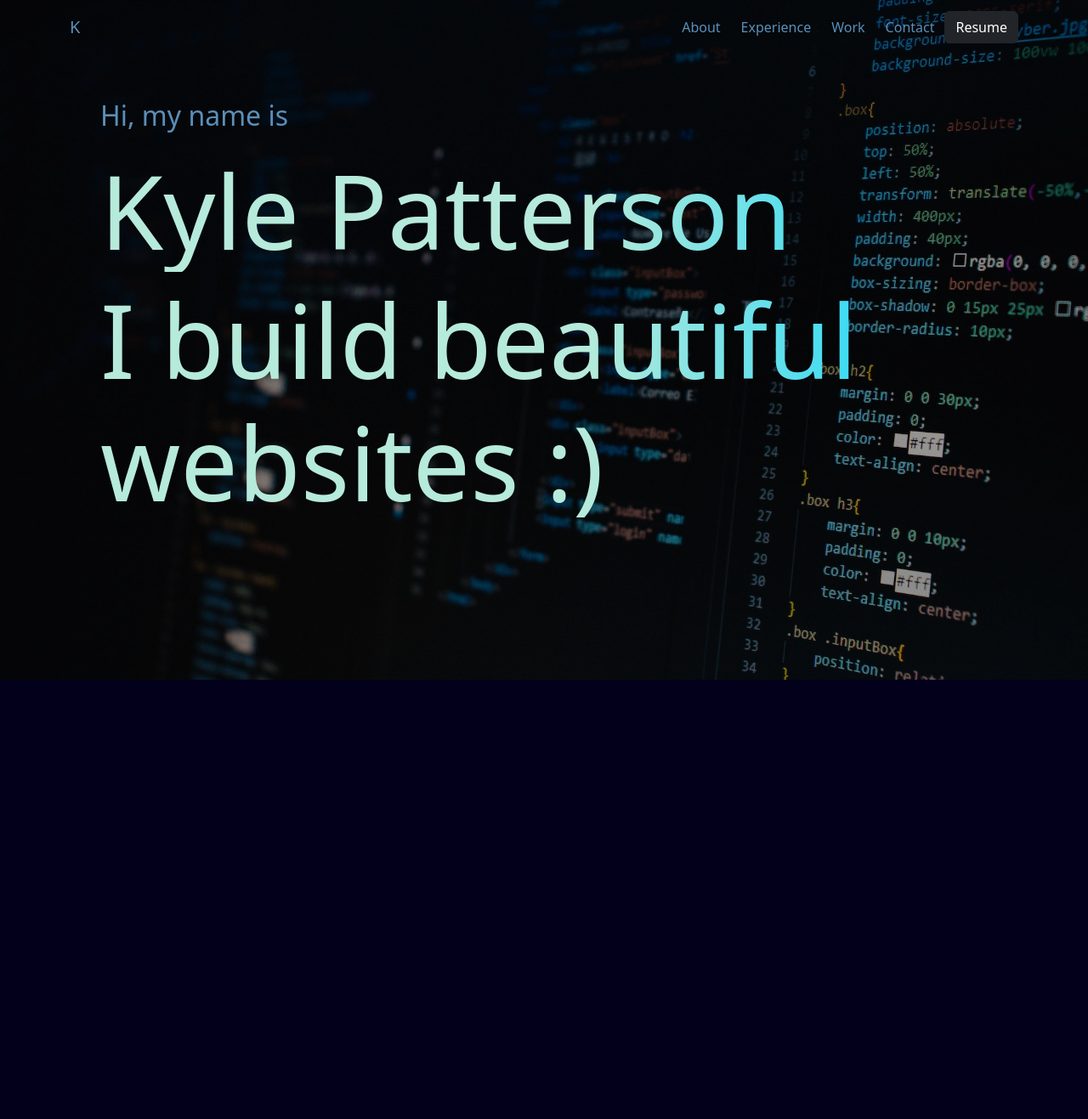
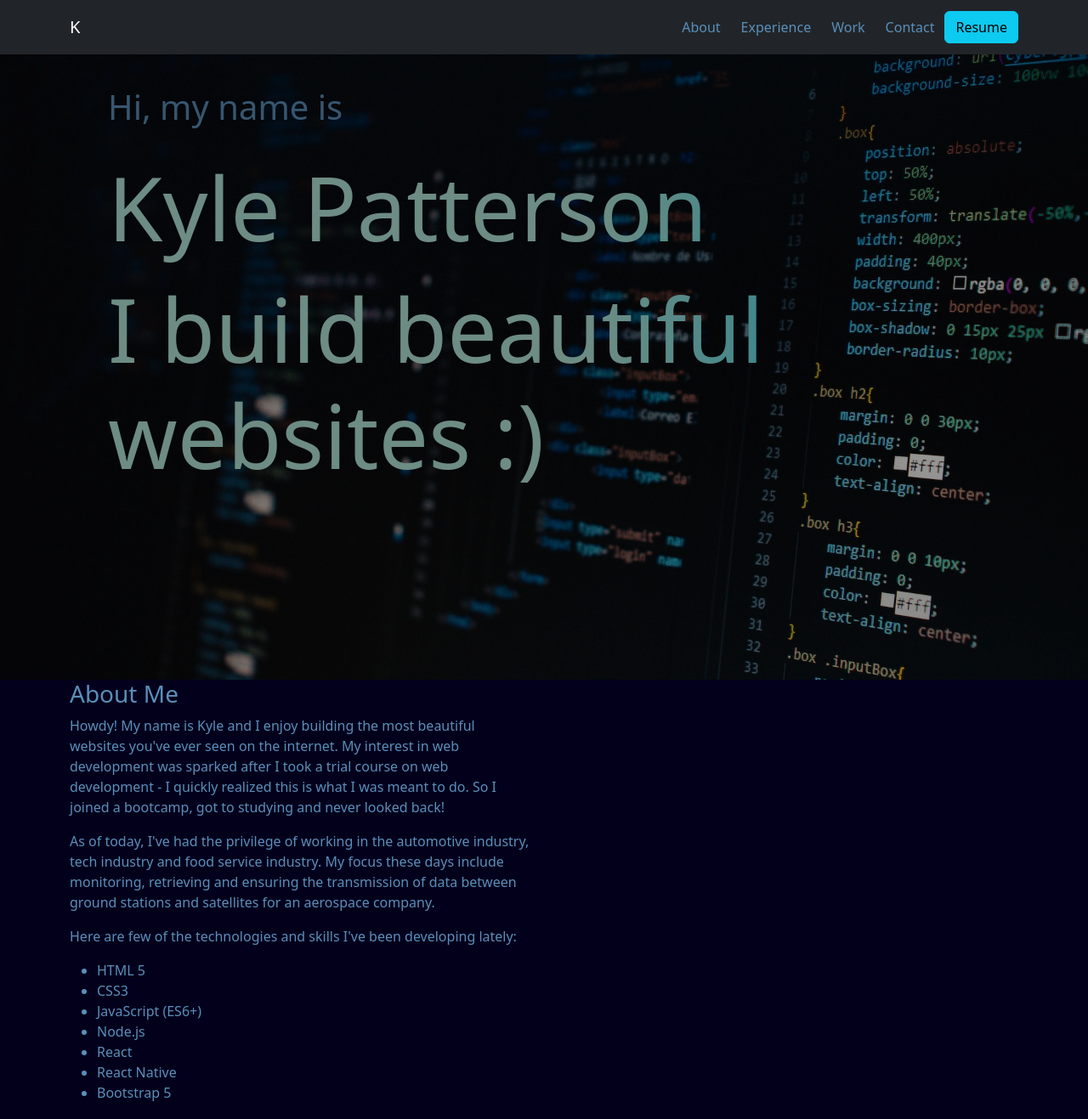
Before and after one commit to kpatterson23/dev-portfolio, a website: page index.html in a window 1280 px wide. Shown: the top 1317 px of the page at 85% size. Drawn offline with nearby package versions, Linux system fonts and the light colour scheme.

Commit message:
Fixed background image. Also started About Me section

```diff
--- a/index.html
+++ b/index.html
@@ -18,10 +18,19 @@
     <link rel="stylesheet" type="text/css" href="style.css" />
   </head>
   <body>
-    <!-- Background Img -->
-    <img class="bg-img" src="img/heading-bg.jpg" alt="Code background" />
+    <!-- Background image -->
+    <header class="header">
+      <div class="container pt-5">
+        <p class="heading-text pt-5">Hi, my name is</p>
+        <h1 class="gradient-text animated bounce">Kyle Patterson</h1>
+        <h1 class="gradient-text animated bounce pb-5">
+          I build beautiful websites :)
+        </h1>
+      </div>
+    </header>
+
     <!-- Navigation -->
-    <nav class="navbar navbar-expand-lg navbar-dark">
+    <nav class="navbar navbar-expand-lg bg-dark navbar-dark fixed-top">
       <div class="container">
         <a class="navbar-brand" href="#">K</a>
         <button
@@ -41,26 +50,61 @@
             <li class="nav-item m-1">
               <a class="nav-link" aria-current="page" href="#">About</a>
             </li>
-            <li class="nav- m-1">
+            <li class="nav-item m-1">
               <a class="nav-link" href="#">Experience</a>
             </li>
-            <li class="nav- m-1">
+            <li class="nav-item m-1">
               <a class="nav-link" href="#">Work</a>
             </li>
-            <li class="nav- m-1">
+            <li class="nav-item m-1">
               <a class="nav-link" href="#">Contact</a>
             </li>
           </ul>
-          <button class="btn btn-dark" type="button">Resume</button>
+          <button class="btn btn-info" type="button">Resume</button>
         </div>
       </div>
     </nav>
 
-    <!-- Heading -->
-    <div class="container p-5">
-      <p class="heading-text">Hi, my name is</p>
-      <h1 class="gradient-text">Kyle Patterson</h1>
-      <h1 class="gradient-text">I build beautiful websites :)</h1>
+    <!-- About Me Section -->
+    <div class="container">
+      <div class="row">
+        <h3>About Me</h3>
+        <div class="col">
+          <p>
+            Howdy! My name is Kyle and I enjoy building the most beautiful
+            websites you've ever seen on the internet. My interest in web
+            development was sparked after I took a trial course on web
+            development - I quickly realized this is what I was meant to do. So
+            I joined a bootcamp, got to studying and never looked back!
+          </p>
+          <p>
+            As of today, I've had the privilege of working in the automotive
+            industry, tech industry and food service industry. My focus these
+            days include monitoring, retrieving and ensuring the transmission of
+            data between ground stations and satellites for an aerospace
+            company.
+          </p>
+          <p>
+            Here are few of the technologies and skills I've been developing
+            lately:
+          </p>
+
+          <!-- Technology List -->
+          <ul>
+            <li>HTML 5</li>
+            <li>CSS3</li>
+            <li>JavaScript (ES6+)</li>
+            <li>Node.js</li>
+            <li>React</li>
+            <li>React Native</li>
+            <li>Bootstrap 5</li>
+          </ul>
+        </div>
+
+        <div class="col">
+          <!-- Profile Pic Section -->
+        </div>
+      </div>
     </div>
 
     <!-- Required Bootstrap JS -->
--- a/package.json
+++ b/package.json
@@ -9,6 +9,7 @@
   "author": "",
   "license": "ISC",
   "dependencies": {
+    "animate.css": "^4.1.1",
     "bootstrap": "^5.3.0-alpha2"
   }
 }
--- a/style.css
+++ b/style.css
@@ -2,22 +2,30 @@ body {
   background-color: #03001c;
   color: #5b8fb9;
   overflow-x: hidden;
-  height: 500vh;
 }
 
-.heading-text {
-  font-size: 4vh;
+h1 {
+  padding: 5px 45px;
 }
 
-.bg-img {
+.header {
+  background-image: url("./img/heading-bg.jpg");
   height: 100vh;
-  width: 100vw;
-  object-fit: cover;
+  min-height: 300px;
+  background-size: cover;
   filter: brightness(0.6);
-  position: absolute;
-  top: 0;
-  left: 0;
-  z-index: -1;
+}
+
+.navbar-brand .nav-item {
+  color: #5b8fb9;
+}
+
+.nav-link {
+  color: #5b8fb9;
+}
+
+.nav-link:hover {
+  color: #b6eada;
 }
 
 .gradient-text {
@@ -44,17 +52,57 @@ body {
   -webkit-text-fill-color: transparent;
   -moz-background-clip: text;
   -moz-text-fill-color: transparent;
-  font-size: 15vh;
+  font-size: 13vh;
+  filter: brightness(1);
 }
 
-.navbar-brand {
-  color: #5b8fb9;
+.heading-text {
+  font-size: 2.5rem;
+  padding-top: 100px;
+  padding: 5px 45px;
 }
 
-.nav-link {
-  color: #5b8fb9;
+.animated {
+  background-position: left top;
+  -webkit-animation-duration: 1s;
+  animation-duration: 1s;
+  -webkit-animation-fill-mode: both;
+  animation-fill-mode: both;
 }
 
-.nav-link:hover {
-  color: #b6eada;
+@-webkit-keyframes bounce {
+  0%,
+  20%,
+  50%,
+  80%,
+  100% {
+    -webkit-transform: translateY(0);
+  }
+  40% {
+    -webkit-transform: translateY(-30px);
+  }
+  60% {
+    -webkit-transform: translateY(-15px);
+  }
 }
+
+@keyframes bounce {
+  0%,
+  20%,
+  50%,
+  80%,
+  100% {
+    transform: translateY(0);
+  }
+  40% {
+    transform: translateY(-30px);
+  }
+  60% {
+    transform: translateY(-15px);
+  }
+}
+
+.bounce {
+  -webkit-animation-name: bounce;
+  animation-name: bounce;
+}
```
Also changed, not shown: 1 other file.
